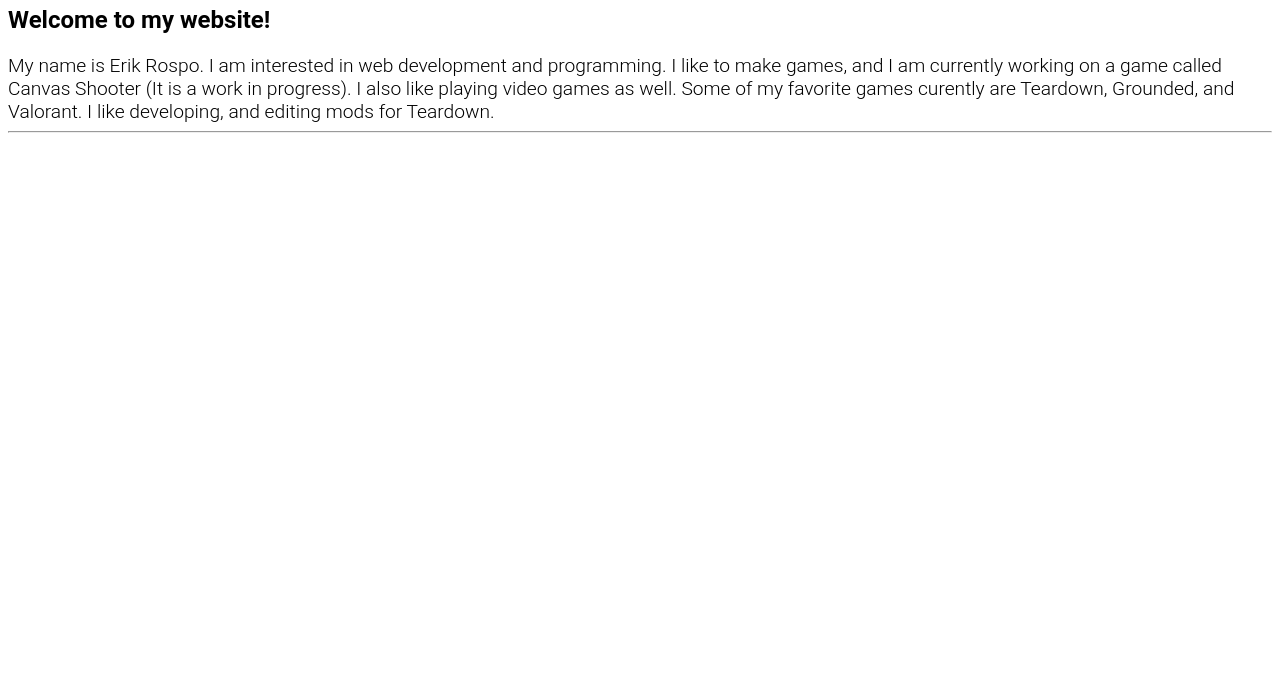
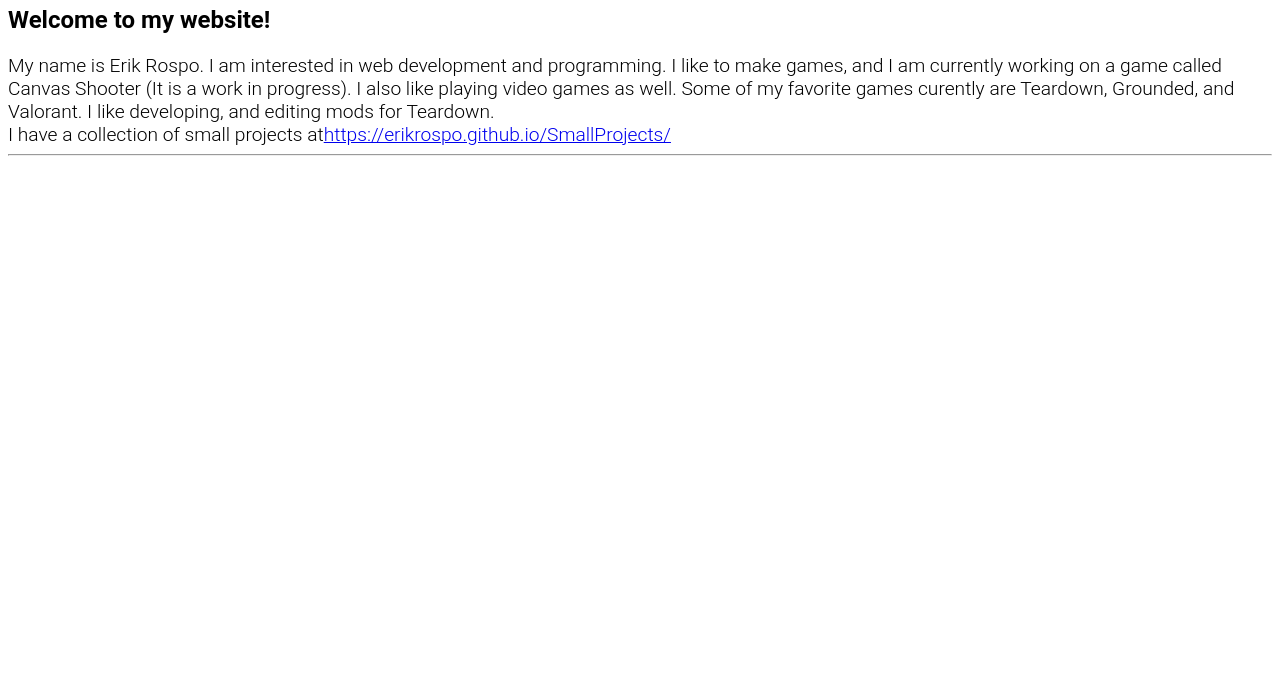
Before and after one commit to ErikRospo/ErikRospo.github.io, a plain HTML site: page pages/index.html in a window 1280 px wide. Shown: the part 121-800 px from the top of the page. Drawn offline with Linux system fonts and the light colour scheme.

Commit message:
Update index.html

```diff
--- a/pages/index.html
+++ b/pages/index.html
@@ -38,6 +38,9 @@
         My name is Erik Rospo. I am interested in web development and programming. I like to make games, and I am currently working on a game called Canvas Shooter (It is a work in progress). I also like playing video games as well. Some of my favorite games
         curently are Teardown, Grounded, and Valorant. I like developing, and editing mods for Teardown.
     </p>
+    <p>
+        I have a collection of small projects at<a href="https://erikrospo.github.io/SmallProjects/">https://erikrospo.github.io/SmallProjects/</a>
+    </p>
     <hr>
 
 </body>
```
